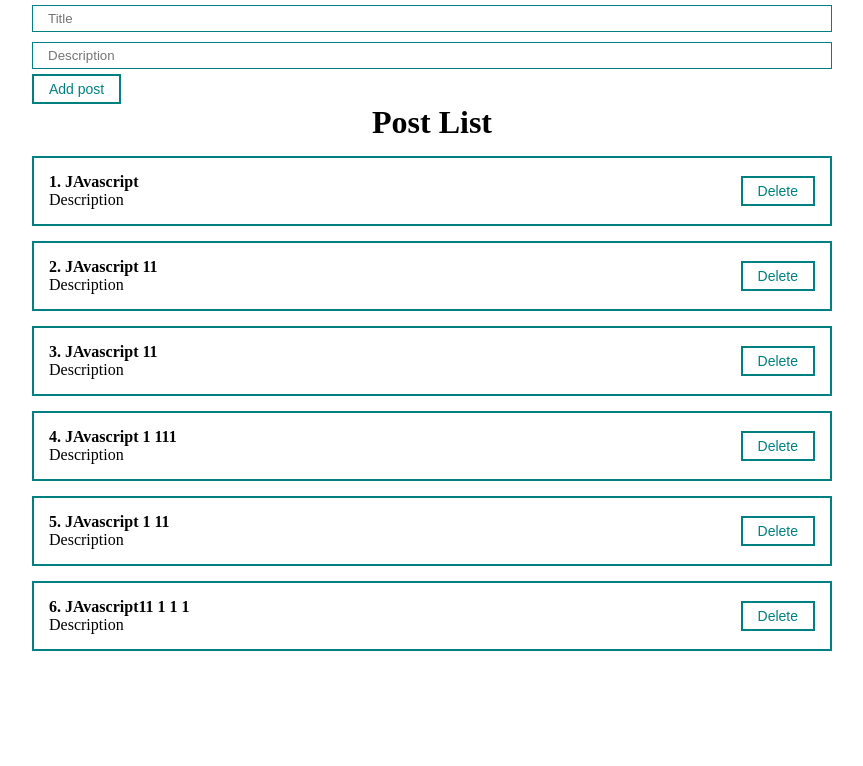
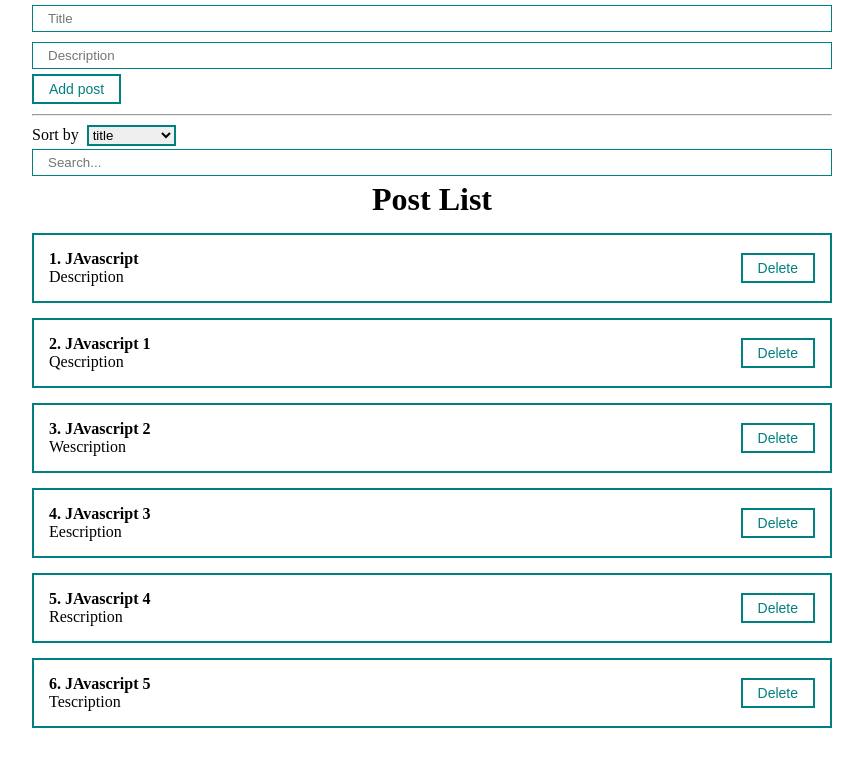
Before and after one commit to lechr0ma/untitled4, a React (Create React App) app: page / in a window 1280 px wide. Shown: the top 766 px of the page, without its empty margins (208-1071 px from the left). Built offline with nearby package versions, Linux system fonts and the light colour scheme.

Commit message:
post sorting and search

```diff
--- a/src/App.js
+++ b/src/App.js
@@ -1,21 +1,49 @@
-import React, {useState} from "react";
+import React, {useMemo, useState} from "react";
 import './styles/App.css'
 
 import PostList from "./components/PostList";
 
 import PostForm from "./components/PostForm";
+import SortSelect from "./components/UI/select/SortSelect";
+import MyInput from "./components/UI/input/MyInput";
 
 function App() {
     const [posts, setPosts] = useState([
             {id:1, title: 'JAvascript', body: 'Description' },
-            {id:2, title: 'JAvascript 11', body: 'Description' },
-            {id:3, title: 'JAvascript  11', body: 'Description' },
-            {id:4, title: 'JAvascript 1 111', body: 'Description' },
-            {id:5, title: 'JAvascript 1 11 ', body: 'Description' },
-            {id:6, title: 'JAvascript11 1 1 1 ', body: 'Description' },
+            {id:2, title: 'JAvascript 1', body: 'Qescription' },
+            {id:3, title: 'JAvascript 2', body: 'Wescription' },
+            {id:4, title: 'JAvascript 3', body: 'Eescription' },
+            {id:5, title: 'JAvascript 4 ', body: 'Rescription' },
+            {id:6, title: 'JAvascript 5', body: 'Tescription' },
             ]
         )
+    const [sortBy, setSort] = useState('');
+    const [search, setSearch] = useState('');
 
+
+
+    const sortedPosts = useMemo(()=>{
+            console.log('aaaaaa')
+            if (sortBy){
+                return [...posts]
+                    .sort((a, b) => a[sortBy].localeCompare(b[sortBy]))
+            } else {
+                return posts
+            }
+        }, [sortBy, posts])
+
+    const sortAndSearch = useMemo(() =>{
+        if (search){
+            return sortedPosts.filter(e => e.title.toLowerCase().includes(search)
+                || e.body.toLowerCase().includes(search))
+        } else {
+            return sortedPosts
+        }
+    }, [search, sortedPosts])
+
+    function sortPosts(sort) {
+        setSort(sort)
+    }
 
     function createPost(post) {
         setPosts([...posts, post])
@@ -28,8 +56,18 @@ function App() {
   return (
     <div className="App">
         <PostForm addPost={createPost}/>
-        {posts.length ?
-            <PostList rem={removePost} posts={posts} title={'Post List'}/>
+        <hr  style={{margin:'10px 0'}}/>
+        <SortSelect
+            value={sortBy}
+            set={sortPosts}
+            options={[
+                {value: 'title', body: 'title'},
+                {value: 'body', body: 'description'}
+                ]}
+        />
+        <MyInput value={search} onChange={(e) => setSearch(e.target.value)} placeholder='Search...'/>
+        {sortAndSearch.length ?
+            <PostList rem={removePost} posts={sortAndSearch} title={'Post List'}/>
             :
             <h1 style={{textAlign: 'center'}}>No Posts</h1>
         }
--- /dev/null
+++ b/src/components/UI/select/SortSelect.jsx
@@ -0,0 +1,23 @@
+import React from 'react';
+
+const SortSelect = ({options, value, set}) => {
+    return (
+        <div>
+            <span>Sort by</span>
+            <select
+                style={{
+                    outline: '2px solid teal',
+                    border: 'none',
+                    marginLeft: 10
+                }}
+                value={value}
+                onChange={event => set(event.target.value)}
+            >
+                {options.map(e=>
+                    <option key={e.value} value={e.value}>{e.body}</option>)}
+            </select>
+        </div>
+    );
+};
+
+export default SortSelect;
```
